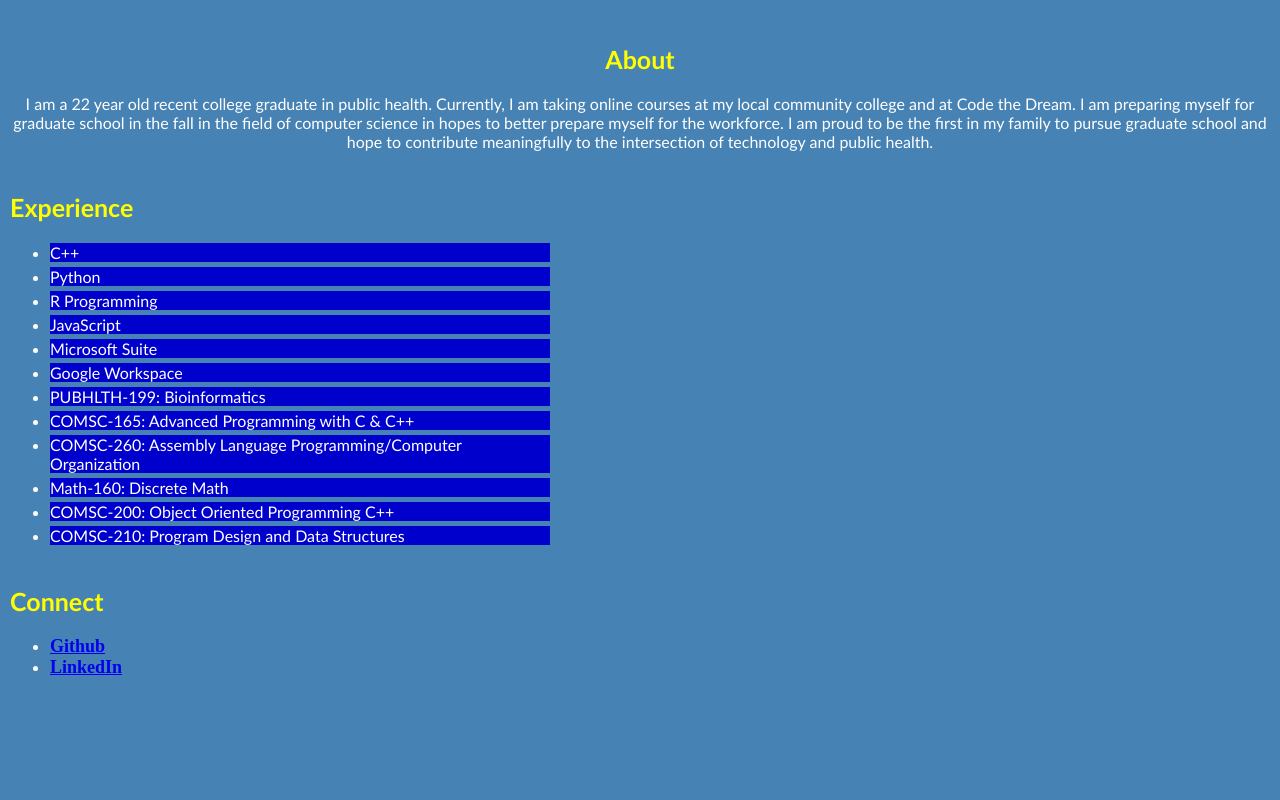
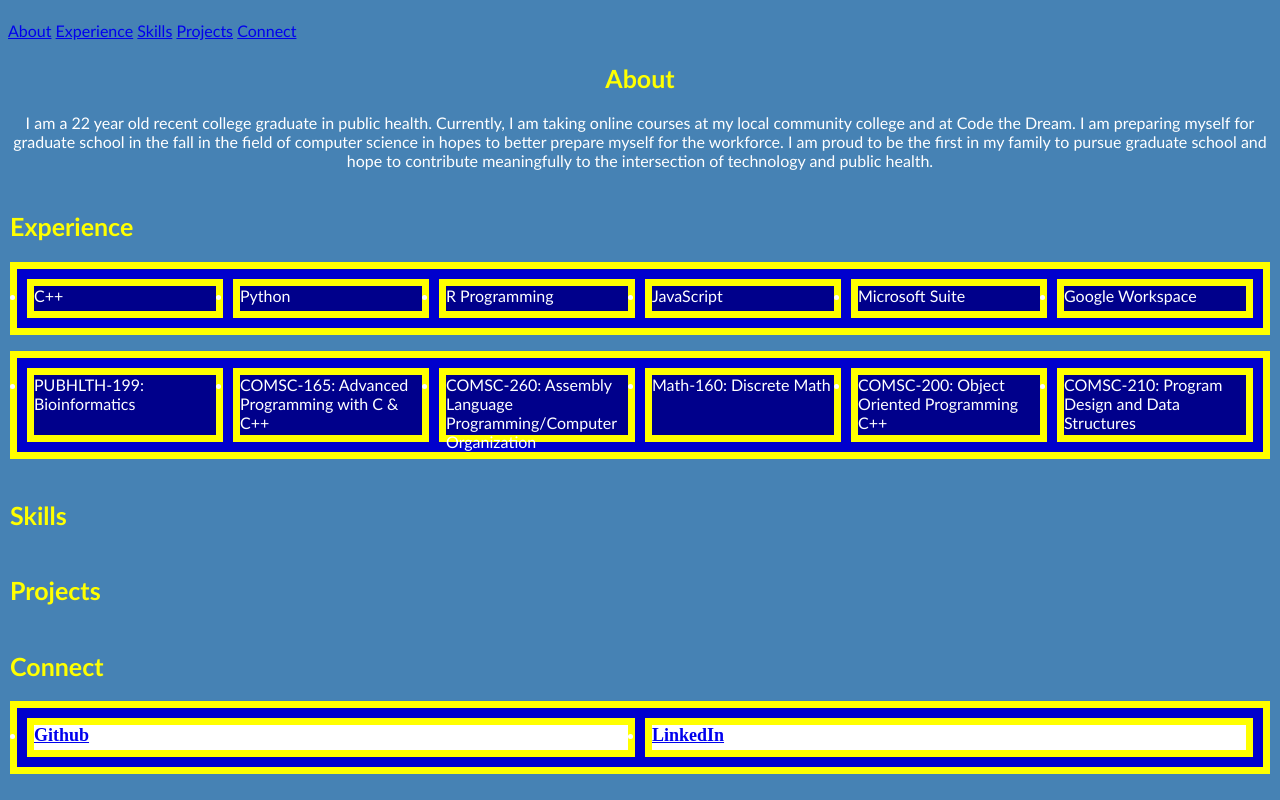
Before and after one commit to dcamacho2002/david-camacho-kepler, a plain HTML site: page index.html in a window 1280 px wide. Shown: the part 67-867 px from the top of the page. Before the commit the page ends 800 px from the top, so only its background shows below. Drawn offline with Linux system fonts and the light colour scheme.

Commit message:
formatted styles added

```diff
--- a/css/index.css
+++ b/css/index.css
@@ -27,7 +27,6 @@ h2 {
 }
 
 #Experience ul li {
-    background-color: mediumblue;
     width: 500px;
     margin-bottom: 5px;
 }
@@ -37,3 +36,48 @@ h2 {
     font-family: "Times New Roman", serif;
     font-size: 18px;
 }
+
+.list1 {
+    background-color: mediumblue;
+    padding: 5px;
+    border: 7px solid yellow;
+    display: flex;
+}
+
+.list1 li {
+    background-color: darkblue;
+    border: 7px solid yellow;
+    height: 25px;
+    flex: 1;
+    margin: 5px;
+}
+
+.list2 {
+    background-color: mediumblue;
+    padding: 5px;
+    border: 7px solid yellow;
+    display: flex;
+}
+
+.list2 li {
+    background-color: darkblue;
+    border: 7px solid yellow;
+    height: 60px;
+    flex: 1;
+    margin: 5px;
+}
+
+.list3 {
+    background-color: mediumblue;
+    padding: 5px;
+    border: 7px solid yellow;
+    display: flex;
+}
+
+.list3 li {
+    background-color: white;
+    border: 7px solid yellow;
+    height: 25px;
+    flex: 1;
+    margin: 5px;
+}
--- a/index.html
+++ b/index.html
@@ -10,19 +10,28 @@
 </head>
 <body>
     <h1>David Camacho</h1>
+    <nav>
+        <a href="#About">About</a>
+        <a href="#Experience">Experience</a>
+        <a href="#Skills">Skills</a>
+        <a href="#Projects">Projects</a>
+        <a href="#Connect">Connect</a>
+    </nav>
     <section id="About">
         <h2>About</h2>
         <p>I am a 22 year old recent college graduate in public health. Currently, I am taking online courses at my local community college and at Code the Dream. I am preparing myself for graduate school in the fall in the field of computer science in hopes to better prepare myself for the workforce. I am proud to be the first in my family to pursue graduate school and hope to contribute meaningfully to the intersection of technology and public health.</p>
     </section>
     <section id="Experience">
         <h2>Experience</h2>
-            <ul>
+        <ul class="list1">
             <li>C++</li>
             <li>Python</li>
             <li>R Programming</li>
             <li>JavaScript</li>
             <li>Microsoft Suite</li>
             <li>Google Workspace</li>
+        </ul>
+        <ul class="list2">
             <li>PUBHLTH-199: Bioinformatics</li>
             <li>COMSC-165: Advanced Programming with C & C++</li>
             <li>COMSC-260: Assembly Language Programming/Computer Organization</li>
@@ -31,9 +40,19 @@
             <li>COMSC-210: Program Design and Data Structures</li>
         </ul>
     </section>
+    <section id="Skills">
+        <h2>Skills</h2>
+
+    </section>
+    <section id="Projects">
+        <h2>Projects</h2>
+        <ul>
+
+        </ul>
+    </section>
     <section id="Connect">
         <h2>Connect</h2>
-            <ul>
+        <ul class="list3">
             <li><a href="https://github.com/dcamacho2002" target="_blank" rel="noopener noreferrer">Github</a></li>
             <li><a href="https://www.linkedin.com/in/davidgcamacho/" target="_blank" rel="noopener noreferrer">LinkedIn</a></li>
         </ul>
```
Lines whose indentation alone changed are shown as unchanged.
